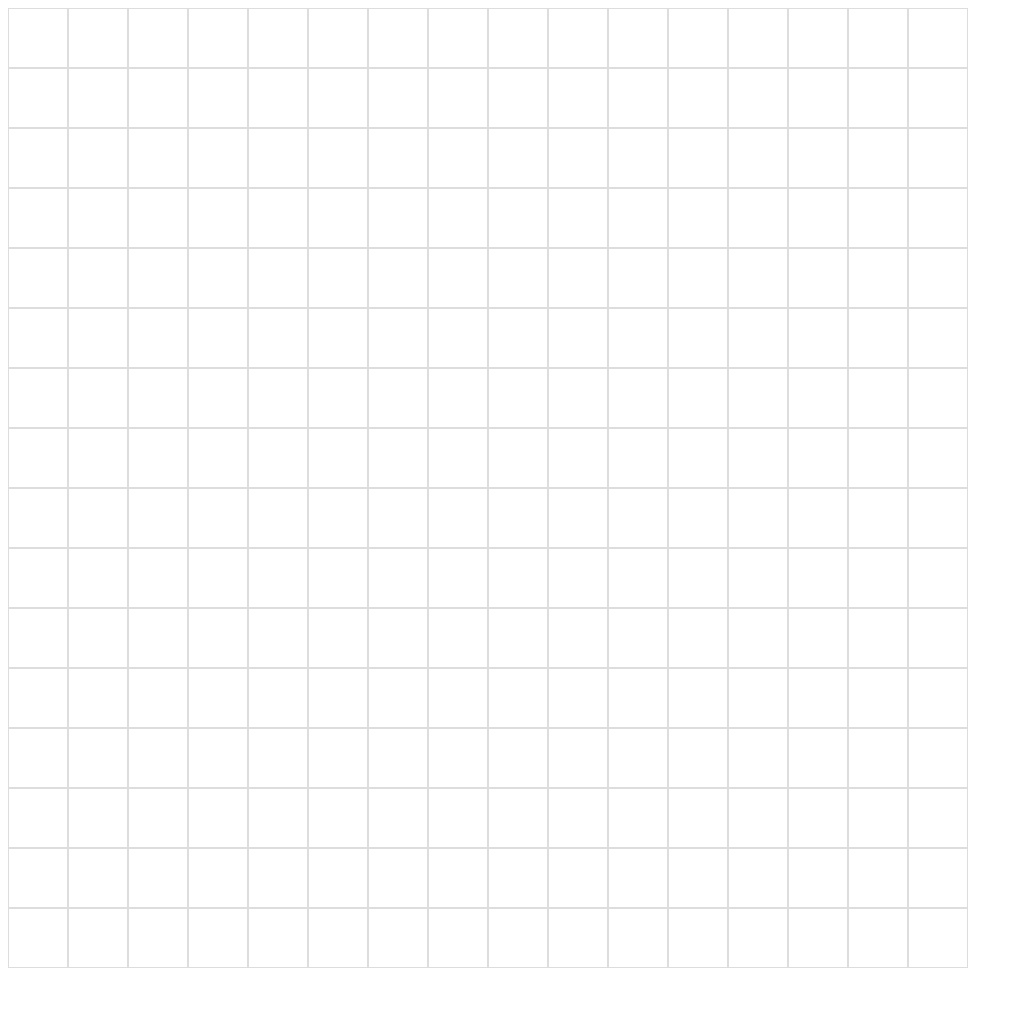
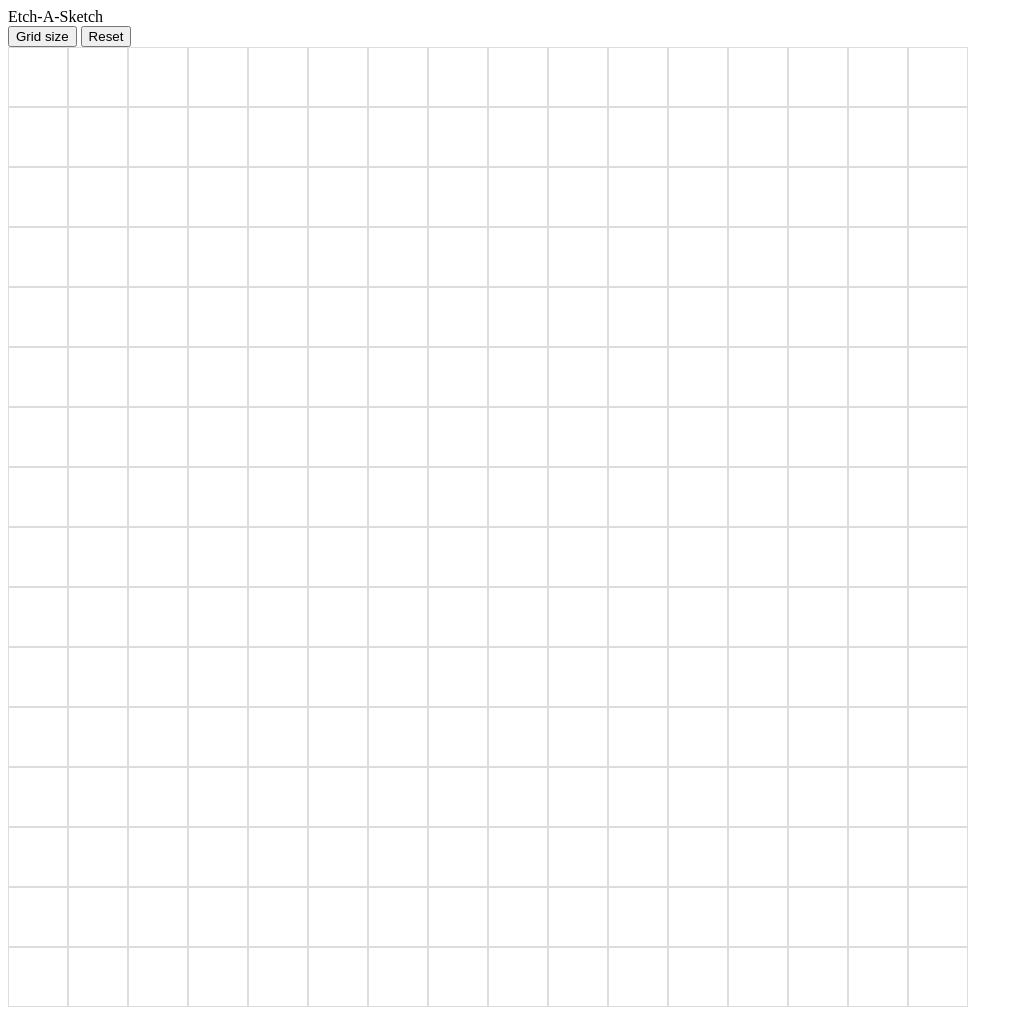
Before and after one commit to polka-dotcom/etch-a-sketch, a plain HTML site: page index.html in a window 1280 px wide. Shown: the whole page, without its empty margins (0-1023 px from the left). Before the commit the page ends 976 px from the top, so only its background shows below. Drawn offline with Linux system fonts and the light colour scheme.

Commit message:
added visual structures

```diff
--- a/index.html
+++ b/index.html
@@ -7,6 +7,11 @@
     <link rel="stylesheet" href="./styles.css">
 </head>
 <body>
+    <header>Etch-A-Sketch</header>
+    <div class="btn">
+        <button id="gridBtn">Grid size</button>
+        <button id="resetBtn">Reset</button>
+    </div>
     <div class="container"></div>
 
     <script src="./script.js"></script>
```
